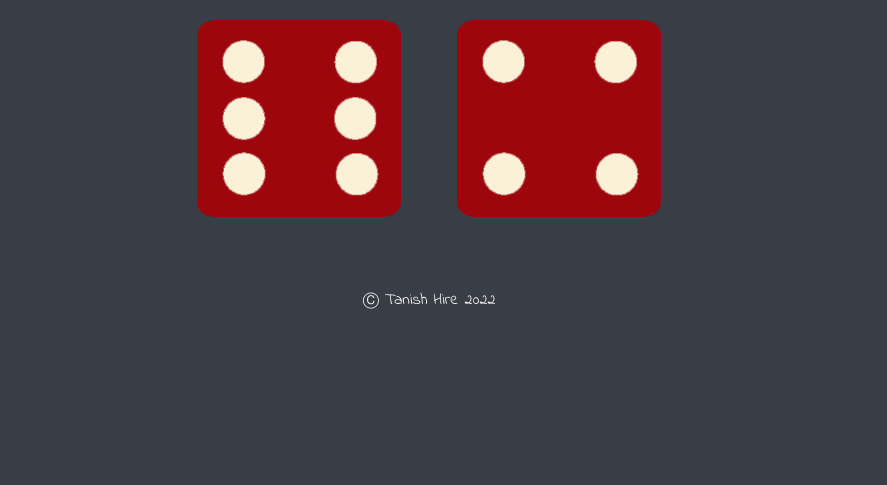
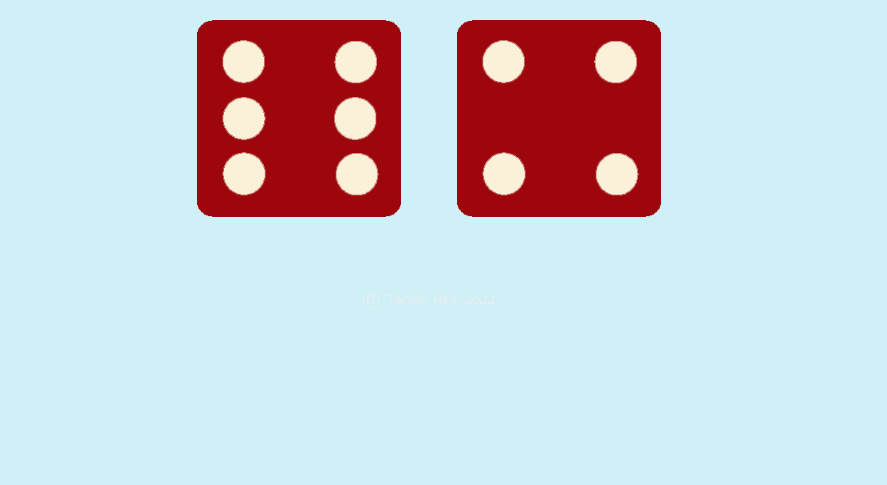
Before and after one commit to tanishhire/Dice-Game, a plain HTML site: page index.html in a window 1280 px wide. Shown: the part 315-800 px from the top of the page, without its empty margins (211-1098 px from the left). Drawn offline with Linux system fonts and the light colour scheme.

Commit message:
Update styles.css
Changed the background color

```diff
--- a/styles.css
+++ b/styles.css
@@ -11,7 +11,7 @@
 }
 
 body {
-  background-color: #393E46;
+  background-color: #d0f0f7;
 }
 
 h1 {
```
